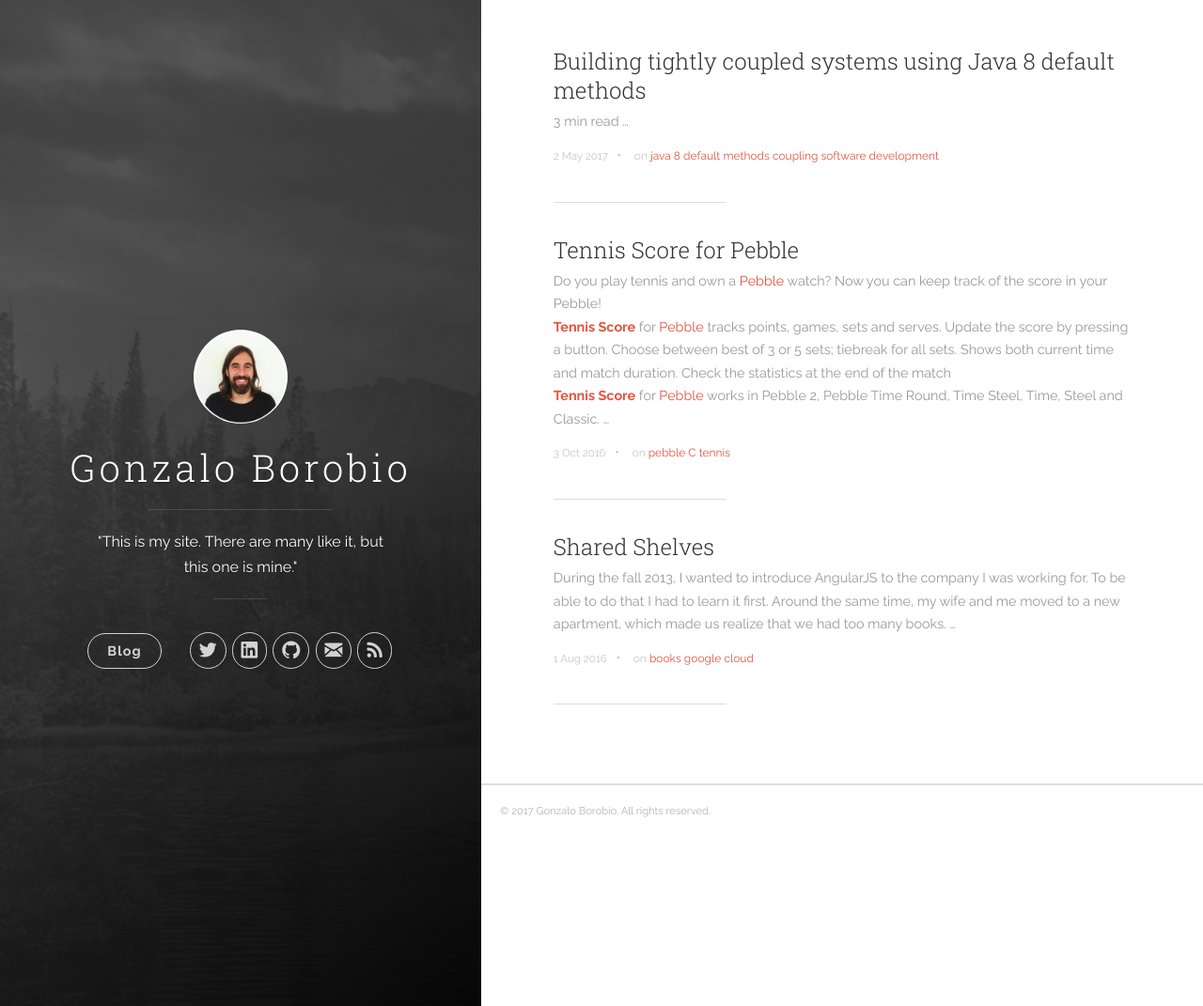
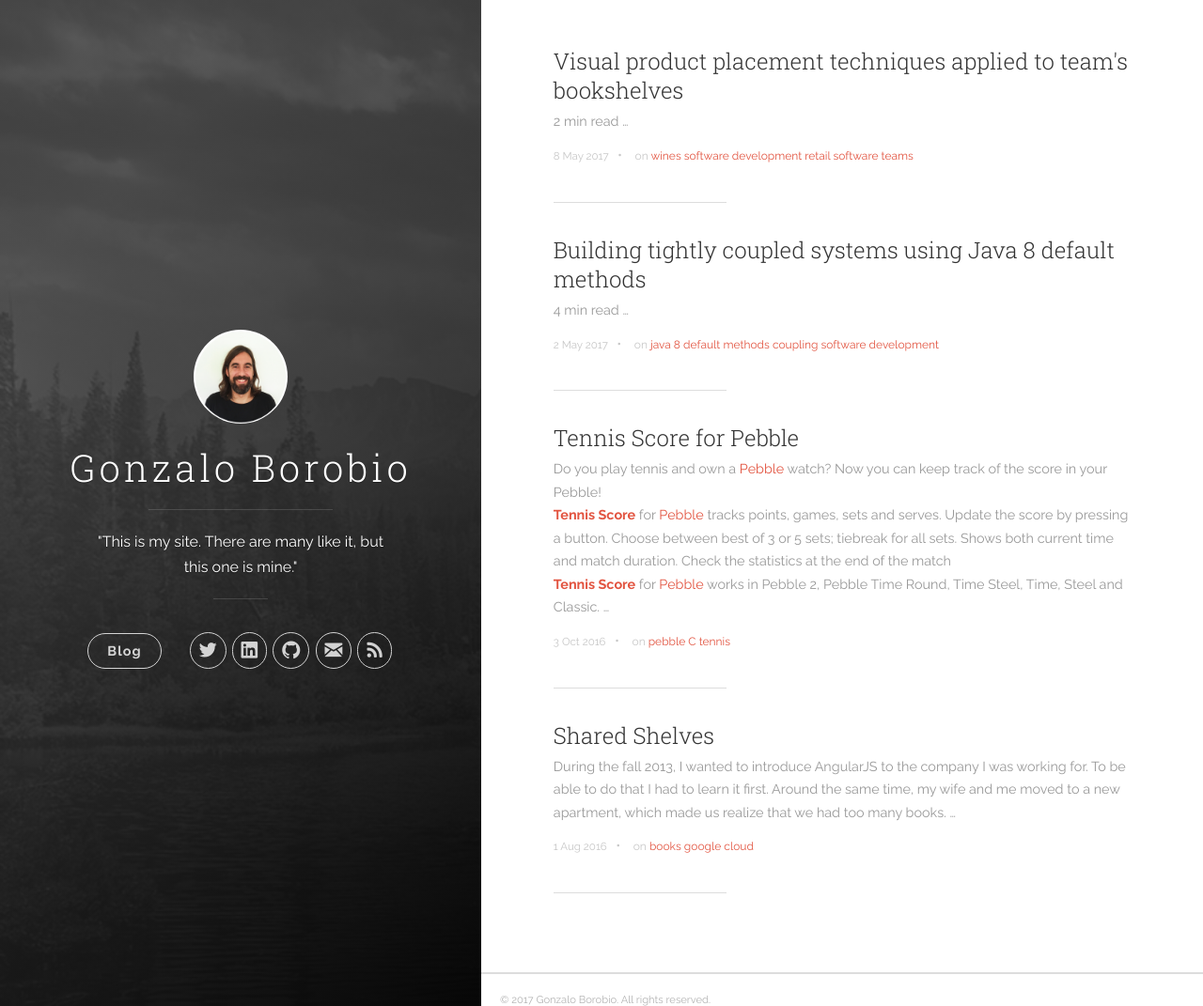
Before and after one commit to gborobio73/gborobio73.github.io, a Jekyll site: the page built from index.html, in a window 1280 px wide and 1071 px high. Shown: the whole window at 94% size. Built offline with Jekyll 4.4.1, drawn with Linux system fonts in a browser that asks for light colours; nearby versions of some CDN libraries; the list of posts is cut into pages by our own code; part of the change alters nothing that is shown.

Commit message:
visual product placement

```diff
--- a/_posts/2017-05-04-building-tightly-coupled-systems-with-java-8-default-methods.markdown
+++ b/_posts/2017-05-04-building-tightly-coupled-systems-with-java-8-default-methods.markdown
@@ -4,7 +4,7 @@ date:   2017-05-02 15:04:23
 categories: [java 8, default methods, coupling, software development]
 tags: [java 8, default methods, coupling, software development]
 ---
-<sub>3 min read</sub>
+<sub>4 min read</sub>
 
 One of the new features of Java 8 is the concept of default methods in interfaces<sup>[ (1)](#fnOne)</sup>.
 > “Default methods enable you to add new functionality to the interfaces of your libraries and ensure binary compatibility with code written for older versions of those interfaces”.
--- /dev/null
+++ b/_posts/2017-05-08-retail-product-placement-strategies-in-bookshelves.markdown
@@ -0,0 +1,23 @@
+---
+title:  "Visual product placement techniques applied to team's bookshelves"
+date:   2017-05-08 18:00:23
+categories: [wines, software development, retail, software teams]
+tags: [wines, software development, retail, software teams]
+---
+<sub>2 min read</sub>
+
+Visual product placement techniques in retail stores could also be applied to development team’s bookshelves <sup>[(1)](#fnOne)</sup>:
+* Eye level: must read books like McConnell's Code Complete, Uncle Bob’s Clean Code, M. Fowler’s Refactoring, etc.
+* Higher level: expert books like machine learning, AI, etc.
+* Lower level: expiring books <sup>[(2)](#fnTwo)</sup> like frameworks, tools, etc.
+
+Bookshelves could also be placed at the entrance and exit from the team’s area. Every time a team member walks in and out she/he is reminded about what’s crucial, what’s relatively important and what’s less important or temporary.
+
+In Finland, cheap wines are placed on the lower level shelves, medium price are located on eye level, and expensive wines are placed at the top shelves. You will also find more medium price wines than the other two categories. On a special occasion, you’ll probably buy an expensive wine and, if you want to mix it<sup>[(3)](#fnThree)</sup> or cook with it, you’ll probably go with a cheap one (recommended, but not mandatory). But most of the time you’ll find something from the medium shelves that will suit your needs. Same for the books.
+
+I find it very interesting when I see “must read” books placed on the lower level shelves, like cheap wines. I have the feeling that eye level books will tell you what the development teams are good at. Do the experiment yourself: go to your team’s bookshelf and check what’s on eye level; then cross check with what your team is good at. You can tweet me your results at @gborobio.
+
+---
+<a name="fnOne">(1)</a> This is a very short list and it's missing important books, but you get my idea.<br>
+<a name="fnTwo">(2)</a> These kind of books get outdated when a new version of the framework or tool is released.<br>
+<a name="fnThree">(3)</a> Try to mix it with cola, we call it “kalimotxo” and [it works].(http://www.nytimes.com/2013/05/22/dining/wine-and-cola-it-works.html).
```
